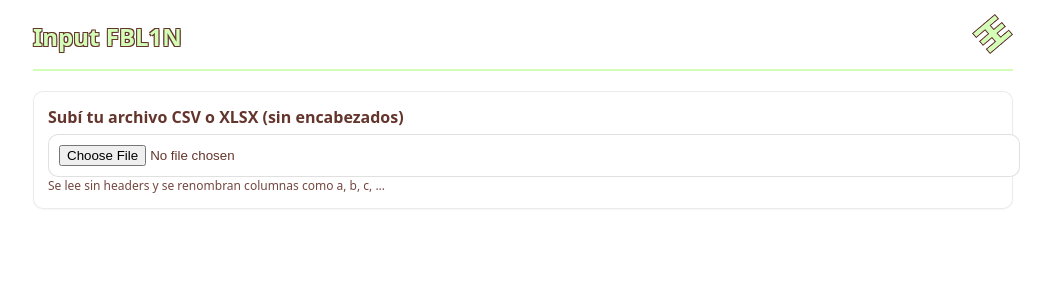
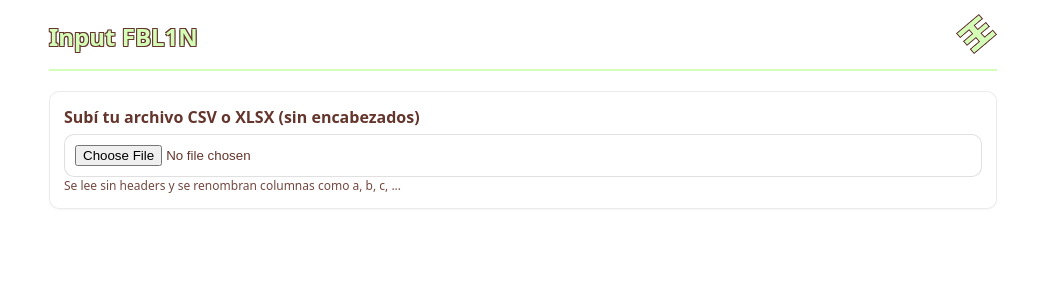
Before and after one commit to brandatta/dmcorvenapa, a React (Vite) app in the folder frontend/: page / in a window 1280 px wide. Shown: the top 300 px of the page, without its empty margins (117-1168 px from the left). Built offline with nearby package versions, Linux system fonts and the light colour scheme.

Commit message:
Update styles.css

```diff
--- a/frontend/src/styles.css
+++ b/frontend/src/styles.css
@@ -1,3 +1,7 @@
+*, *::before, *::after {
+  box-sizing: border-box;
+}
+
 :root{
   --bg: #d4fdb7;
   --brown: #64352c;
```
